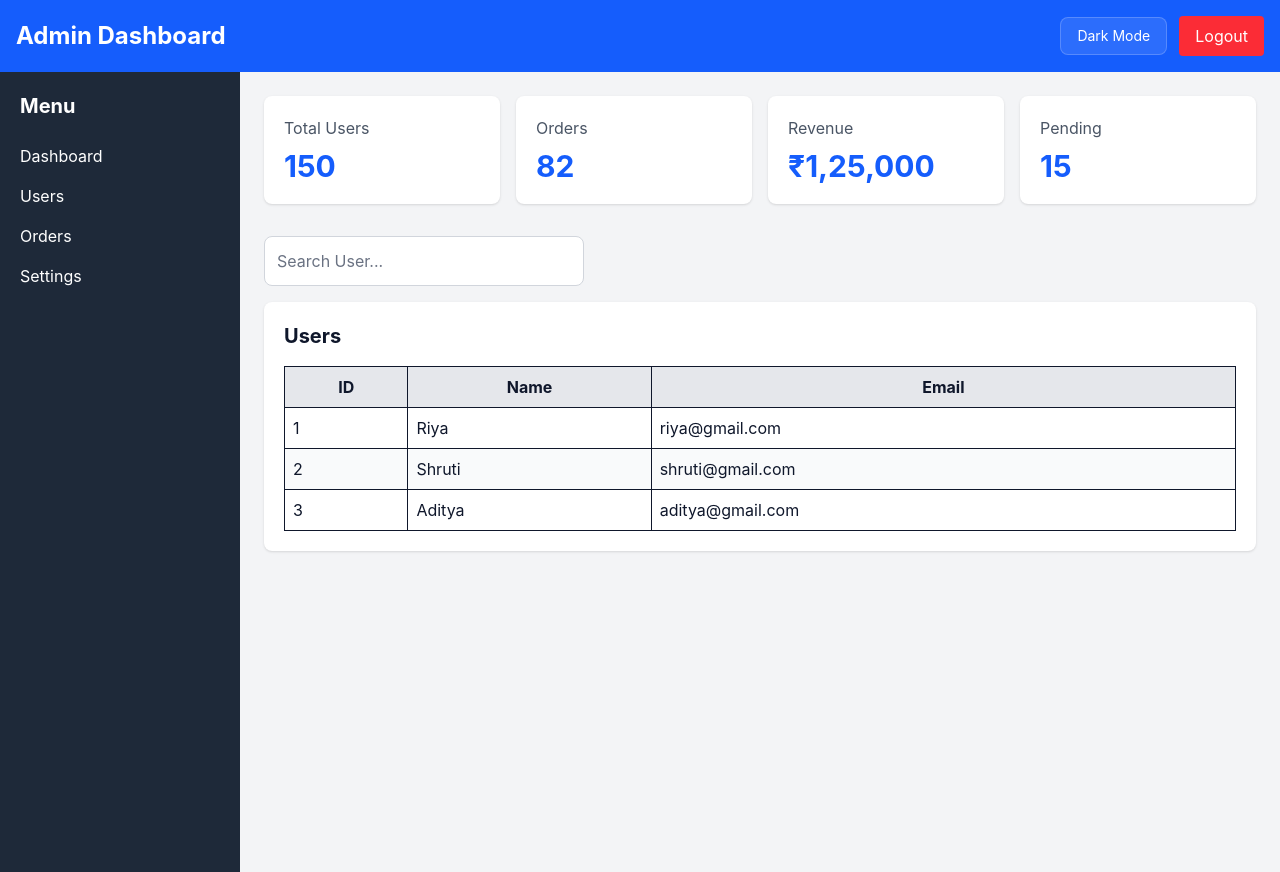
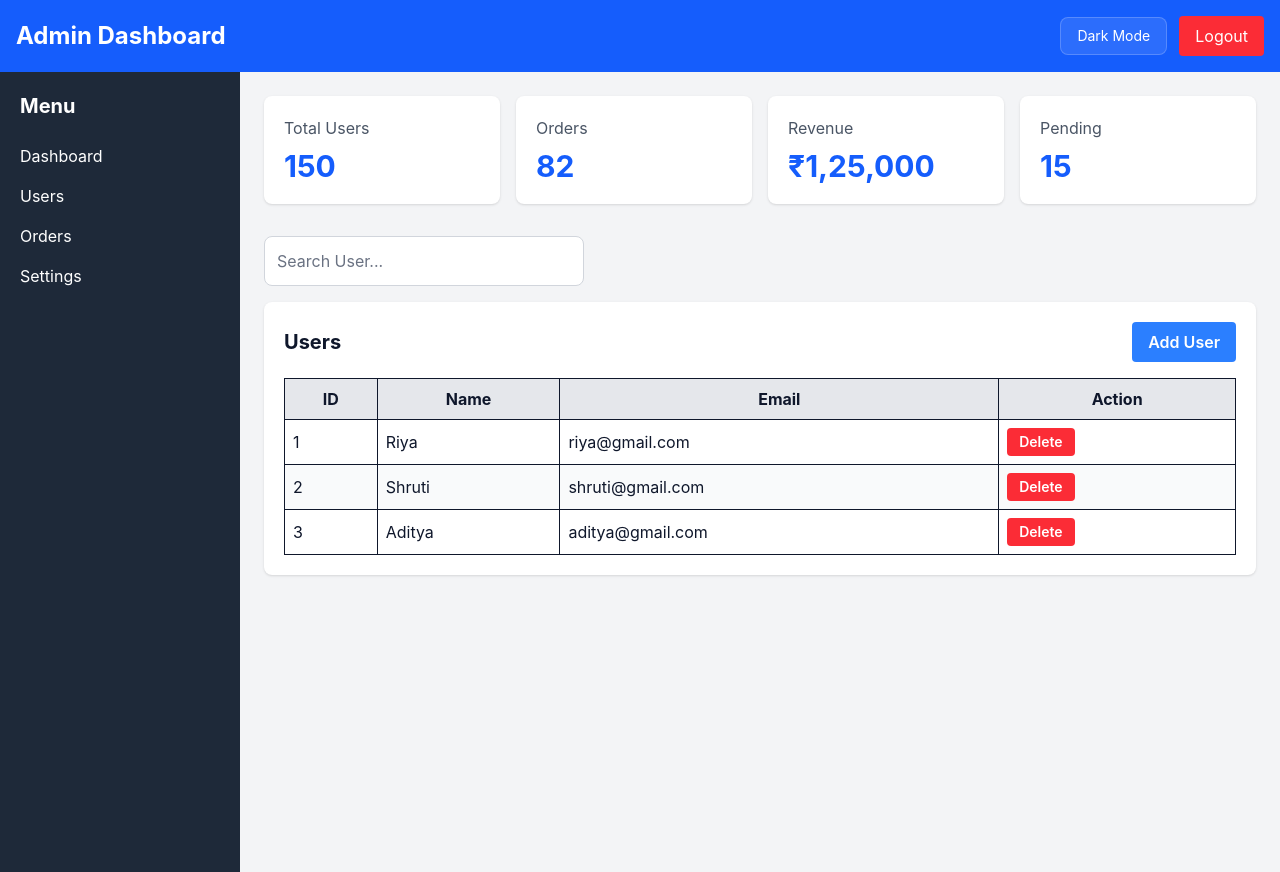
Before and after one commit to riyamalpani-netizen/react-dashboard, a React (Vite) app: page /dashboard in a window 1280 px wide. Built offline with nearby package versions, Linux system fonts and the light colour scheme.

Commit message:
Add user management functionality to UserTable component and removed the inline css and added global css

```diff
--- a/src/components/UserTable.jsx
+++ b/src/components/UserTable.jsx
@@ -1,24 +1,102 @@
-function UserTable({ users, theme }) {
+import { useState } from "react";
+
+function UserTable({ users, theme, onAddUser, onDeleteUser }) {
   const isDark = theme === "dark";
+  const [isModalOpen, setIsModalOpen] = useState(false);
+  const [formData, setFormData] = useState({ name: "", email: "" });
+  const themeClass = isDark ? "dark" : "light";
+
+  const resetForm = () => {
+    setFormData({ name: "", email: "" });
+  };
+
+  const handleSubmit = (e) => {
+    e.preventDefault();
+    onAddUser(formData.name, formData.email);
+    resetForm();
+    setIsModalOpen(false);
+  };
+
   return (
-    <div className={`rounded-lg shadow p-5 ${isDark ? "bg-slate-900 text-slate-100 shadow-slate-800" : "bg-white text-slate-900"}`}>
-      <h2 className="text-xl font-bold mb-4">Users</h2>
+    <div className={`user-table ${themeClass}`}>
+      <div className="user-table__header">
+        <h2 className="user-table__title">Users</h2>
+        <button
+          type="button"
+          onClick={() => setIsModalOpen(true)}
+          className="user-table__button user-table__button--primary"
+        >
+          Add User
+        </button>
+      </div>
 
-      <table className="w-full border border-slate-700">
+      {isModalOpen && (
+        <div className="user-table__modal-backdrop">
+          <div className="user-table__modal">
+            <h3 className="mb-4 text-lg font-semibold">Add New User</h3>
+            <form onSubmit={handleSubmit} className="user-table__form">
+              <input
+                type="text"
+                placeholder="Name"
+                value={formData.name}
+                onChange={(e) => setFormData({ ...formData, name: e.target.value })}
+                className="user-table__input"
+              />
+              <input
+                type="email"
+                placeholder="Email"
+                value={formData.email}
+                onChange={(e) => setFormData({ ...formData, email: e.target.value })}
+                className="user-table__input"
+              />
+              <div className="user-table__actions">
+                <button
+                  type="button"
+                  onClick={() => {
+                    resetForm();
+                    setIsModalOpen(false);
+                  }}
+                  className="user-table__button user-table__button--secondary"
+                >
+                  Cancel
+                </button>
+                <button
+                  type="submit"
+                  className="user-table__button user-table__button--primary"
+                >
+                  Add
+                </button>
+              </div>
+            </form>
+          </div>
+        </div>
+      )}
+
+      <table className="user-table__table">
         <thead>
-          <tr className={isDark ? "bg-slate-800" : "bg-gray-200"}>
-            <th className="border p-2">ID</th>
-            <th className="border p-2">Name</th>
-            <th className="border p-2">Email</th>
+          <tr className="user-table__thead-row">
+            <th className="user-table__cell">ID</th>
+            <th className="user-table__cell">Name</th>
+            <th className="user-table__cell">Email</th>
+            <th className="user-table__cell">Action</th>
           </tr>
         </thead>
 
         <tbody>
-          {users.map((user) => (
-            <tr key={user.id} className={isDark ? "even:bg-slate-800 odd:bg-slate-900" : "even:bg-gray-50 odd:bg-white"}>
-              <td className="border p-2">{user.id}</td>
-              <td className="border p-2">{user.name}</td>
-              <td className="border p-2">{user.email}</td>
+          {users.map((user, index) => (
+            <tr key={user.id} className="user-table__row">
+              <td className="user-table__cell">{index + 1}</td>
+              <td className="user-table__cell">{user.name}</td>
+              <td className="user-table__cell">{user.email}</td>
+              <td className="user-table__cell">
+                <button
+                  type="button"
+                  onClick={() => onDeleteUser(user.id)}
+                  className="user-table__button user-table__button--danger"
+                >
+                  Delete
+                </button>
+              </td>
             </tr>
           ))}
         </tbody>
--- a/src/index.css
+++ b/src/index.css
@@ -110,3 +110,103 @@ code {
   background: var(--code-bg);
 } */
 @import "tailwindcss";
+
+.user-table {
+  @apply rounded-lg shadow p-5;
+}
+
+.user-table.light {
+  @apply bg-white text-slate-900;
+}
+
+.user-table.dark {
+  @apply bg-slate-900 text-slate-100 shadow-slate-800;
+}
+
+.user-table__header {
+  @apply mb-4 flex items-center justify-between gap-3;
+}
+
+.user-table__title {
+  @apply text-xl font-bold;
+}
+
+.user-table__button {
+  @apply rounded font-semibold;
+}
+
+.user-table__button--primary {
+  @apply px-4 py-2 bg-blue-500 text-white hover:bg-blue-400;
+}
+
+.user-table.dark .user-table__button--primary {
+  @apply bg-blue-600 hover:bg-blue-500;
+}
+
+.user-table__button--secondary {
+  @apply px-4 py-2 bg-gray-200 text-slate-900 hover:bg-gray-300;
+}
+
+.user-table.dark .user-table__button--secondary {
+  @apply bg-slate-700 text-slate-100 hover:bg-slate-600;
+}
+
+.user-table__button--danger {
+  @apply px-3 py-1 text-sm bg-red-500 text-white hover:bg-red-400;
+}
+
+.user-table.dark .user-table__button--danger {
+  @apply bg-red-600 hover:bg-red-500;
+}
+
+.user-table__modal-backdrop {
+  @apply fixed inset-0 z-50 flex items-center justify-center bg-black/50 px-4;
+}
+
+.user-table__modal {
+  @apply w-full max-w-md rounded-lg p-6 shadow-xl bg-white text-slate-900;
+}
+
+.user-table.dark .user-table__modal {
+  @apply bg-slate-900 text-slate-100;
+}
+
+.user-table__form {
+  @apply space-y-4;
+}
+
+.user-table__input {
+  @apply w-full rounded border px-3 py-2 bg-white border-gray-300 text-slate-900;
+}
+
+.user-table.dark .user-table__input {
+  @apply bg-slate-800 border-slate-700 text-slate-100;
+}
+
+.user-table__actions {
+  @apply flex justify-end gap-3;
+}
+
+.user-table__table {
+  @apply w-full border border-slate-700;
+}
+
+.user-table__thead-row {
+  @apply bg-gray-200;
+}
+
+.user-table.dark .user-table__thead-row {
+  @apply bg-slate-800;
+}
+
+.user-table__row {
+  @apply even:bg-gray-50 odd:bg-white;
+}
+
+.user-table.dark .user-table__row {
+  @apply even:bg-slate-800 odd:bg-slate-900;
+}
+
+.user-table__cell {
+  @apply border p-2;
+}
--- a/src/pages/Dashboard.jsx
+++ b/src/pages/Dashboard.jsx
@@ -24,6 +24,25 @@ function Dashboard() {
     user.name.toLowerCase().includes(search.toLowerCase())
   ); //added to filter the users.
 
+  const addUser = (name, email) => {
+    const trimmedName = name.trim();
+    const trimmedEmail = email.trim();
+
+    if (!trimmedName || !trimmedEmail) return;
+
+    const newUser = {
+      id: Date.now(),
+      name: trimmedName,
+      email: trimmedEmail,
+    };
+
+    setUsers((prevUsers) => [newUser, ...prevUsers]);
+  };
+
+  const deleteUser = (id) => {
+    setUsers((prevUsers) => prevUsers.filter((user) => user.id !== id));
+  };
+
   const toggleTheme = () => {
     setTheme((prev) => (prev === "light" ? "dark" : "light"));
   };
@@ -47,7 +66,7 @@ function Dashboard() {
            onChange={(e) => setSearch(e.target.value)}
            className={`w-full md:w-80 border rounded-lg p-3 mb-4 transition ${isDark ? "bg-slate-900 border-slate-700 text-slate-100 placeholder-slate-500" : "bg-white border-gray-300 text-slate-900 placeholder-gray-500"}`}
            />
-           <UserTable users={filteredUsers} theme={theme} />
+           <UserTable users={filteredUsers} theme={theme} onAddUser={addUser} onDeleteUser={deleteUser} />
           {/* <UserTable users={users} /> */}
         </div>
       </div>
```
